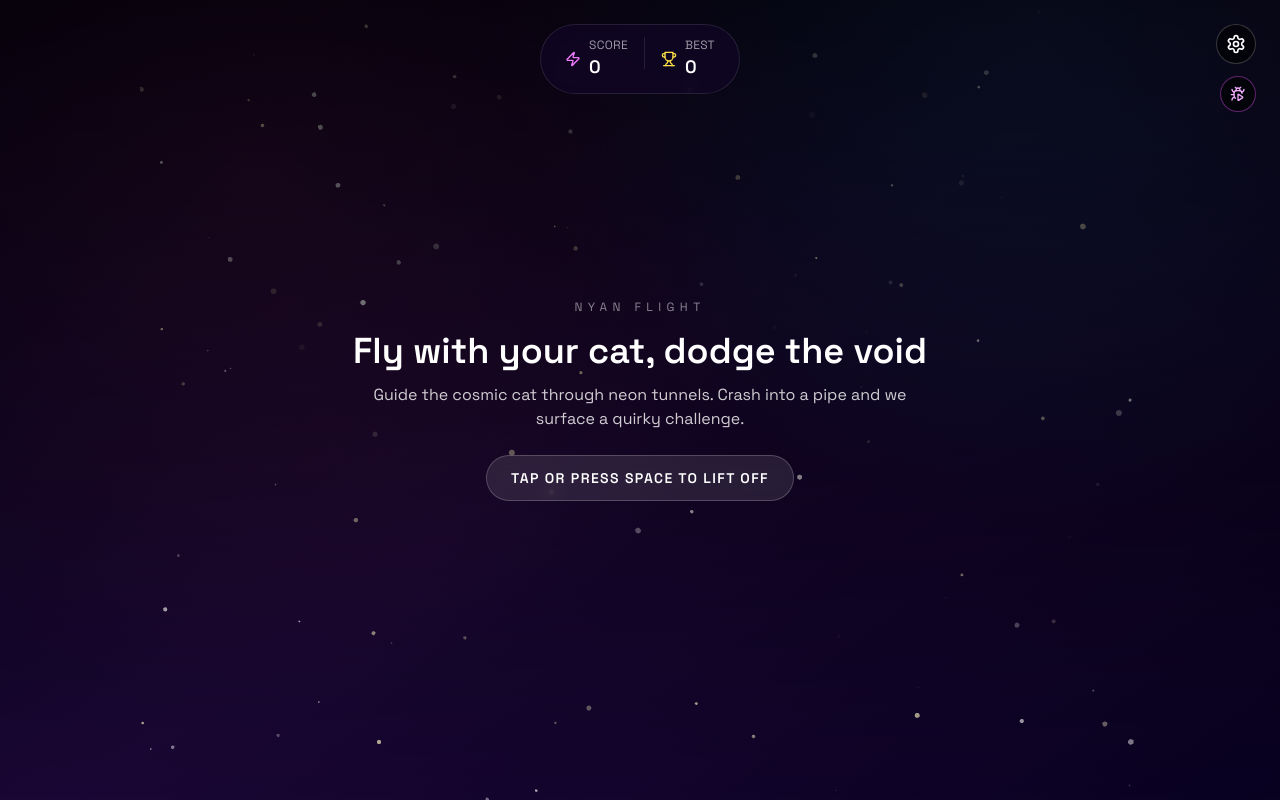
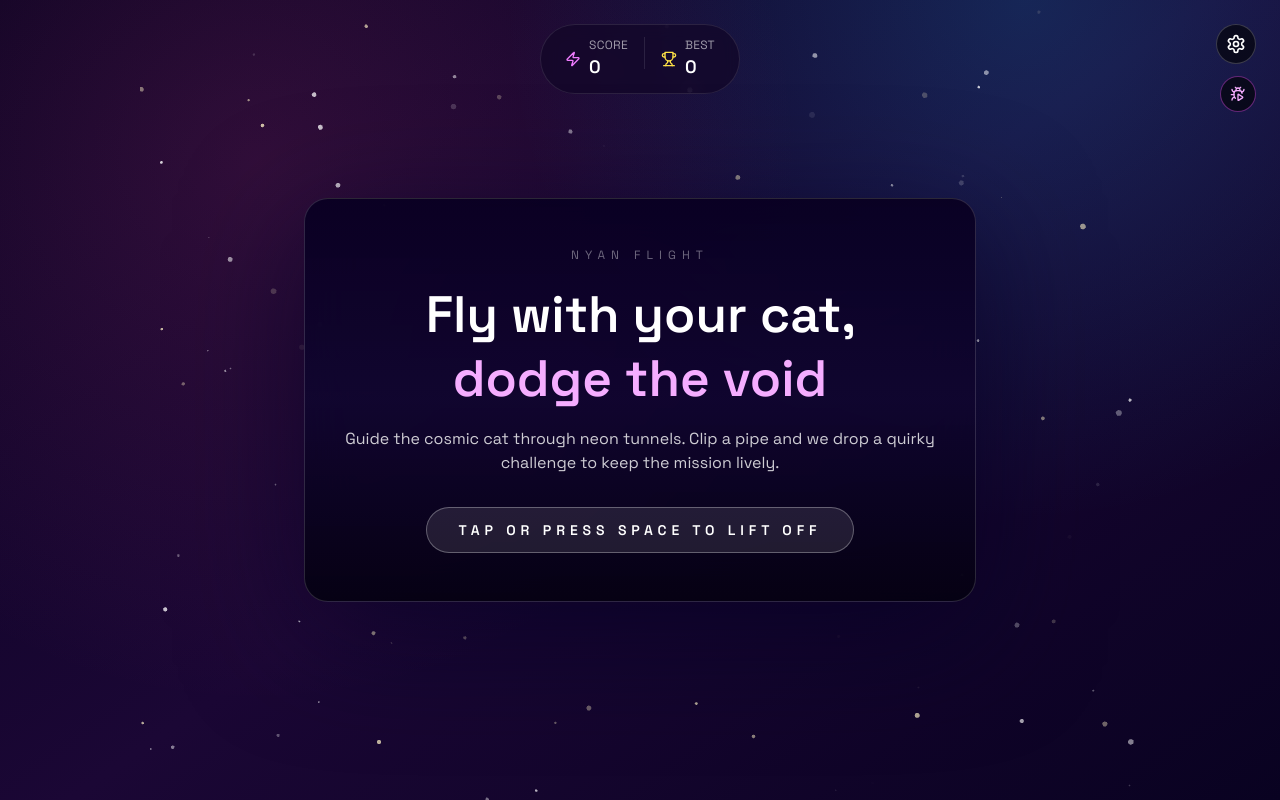
Before and after one commit to elimanzo/nyan-flight, a React (Vite) app: page / in a window 1280 px wide. Built offline with nearby package versions, Linux system fonts and the light colour scheme; no server answers.

Commit message:
style: restyle intro overlay

```diff
--- a/src/components/IntroOverlay.tsx
+++ b/src/components/IntroOverlay.tsx
@@ -6,23 +6,26 @@ export const IntroOverlay = () => {
   if (status !== "idle") return null;
 
   return (
-    <div className="absolute inset-0 z-10 flex flex-col items-center justify-center bg-gradient-to-b from-black/70 via-black/40 to-transparent text-center text-white">
-      <p className="text-xs uppercase tracking-[0.45em] text-white/50">
-        Nyan flight
+    <div className="pointer-events-none absolute inset-0 z-30 flex items-center justify-center px-4">
+      <div className="pointer-events-auto w-full max-w-2xl rounded-3xl border border-white/15 bg-gradient-to-b from-[#090022]/95 via-[#0f052e]/90 to-[#050112]/95 px-10 py-12 text-center text-white shadow-[0_30px_120px_rgba(5,0,35,0.65)] backdrop-blur-xl">
+        <p className="text-xs uppercase tracking-[0.5em] text-white/40">
+          Nyan Flight
         </p>
-      <h1 className="mt-4 text-4xl font-semibold">
-        Fly with your cat, dodge the void
+        <h1 className="mt-5 text-[clamp(2.5rem,4vw,3.5rem)] font-semibold leading-tight">
+          Fly with your cat,{" "}
+          <span className="text-cosmic-200">dodge the void</span>
         </h1>
-      <p className="mt-3 max-w-xl text-base text-white/80">
-        Guide the cosmic cat through neon tunnels. Crash into a pipe and we
-        surface a quirky challenge.
+        <p className="mt-4 text-base text-white/80">
+          Guide the cosmic cat through neon tunnels. Clip a pipe and we drop a
+          quirky challenge to keep the mission lively.
         </p>
         <button
-        className="mt-6 rounded-full border border-white/20 bg-white/10 px-6 py-3 text-sm font-semibold uppercase tracking-widest text-white backdrop-blur transition hover:bg-white/20"
+          className="mt-8 inline-flex items-center justify-center rounded-full border border-white/30 bg-white/10 px-8 py-3 text-sm font-semibold uppercase tracking-[0.35em] text-white transition hover:border-white/60 hover:bg-white/20"
           onClick={start}
         >
           Tap or press space to lift off
         </button>
       </div>
+    </div>
   );
 };
```
Lines whose indentation alone changed are shown as unchanged.
